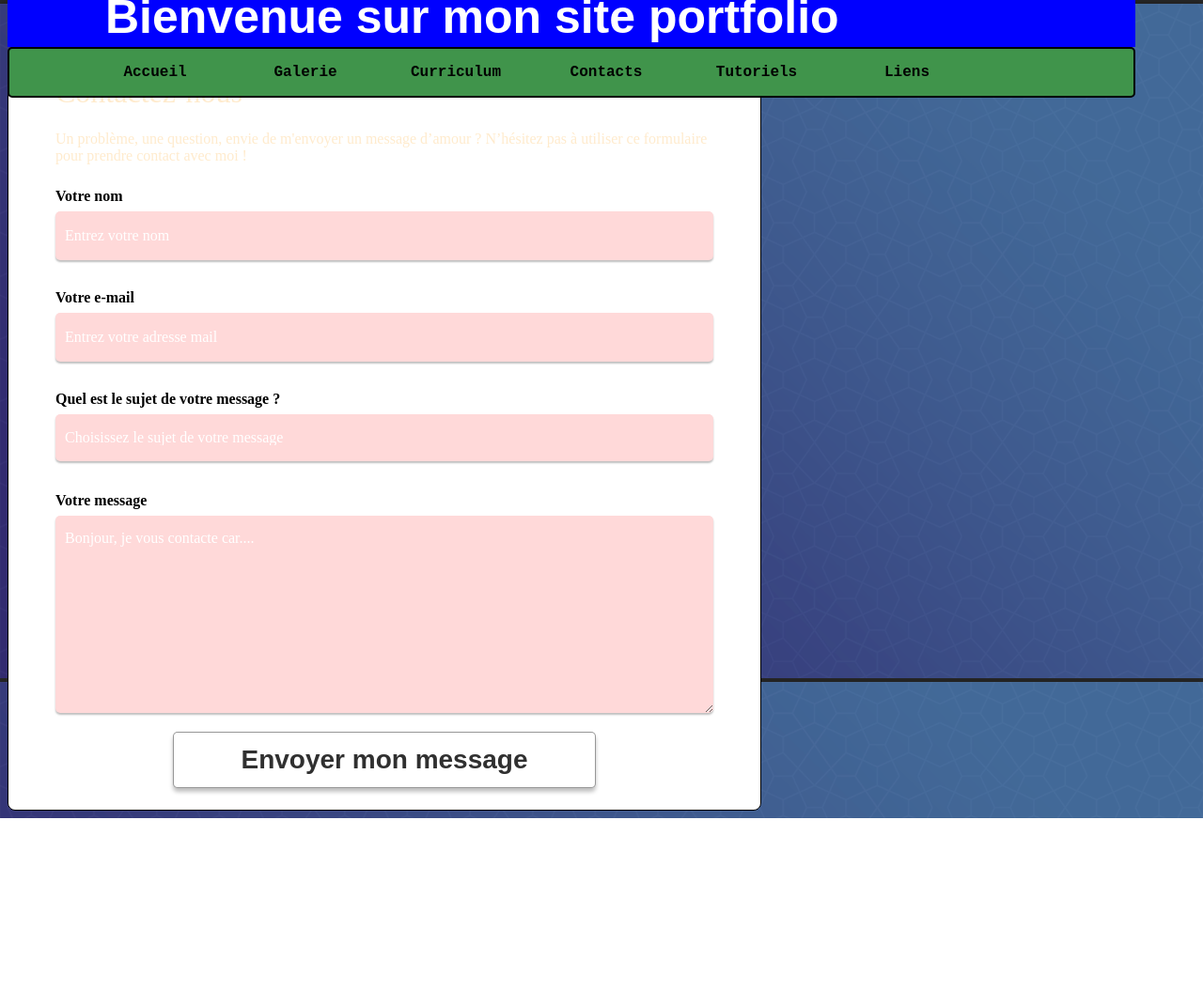
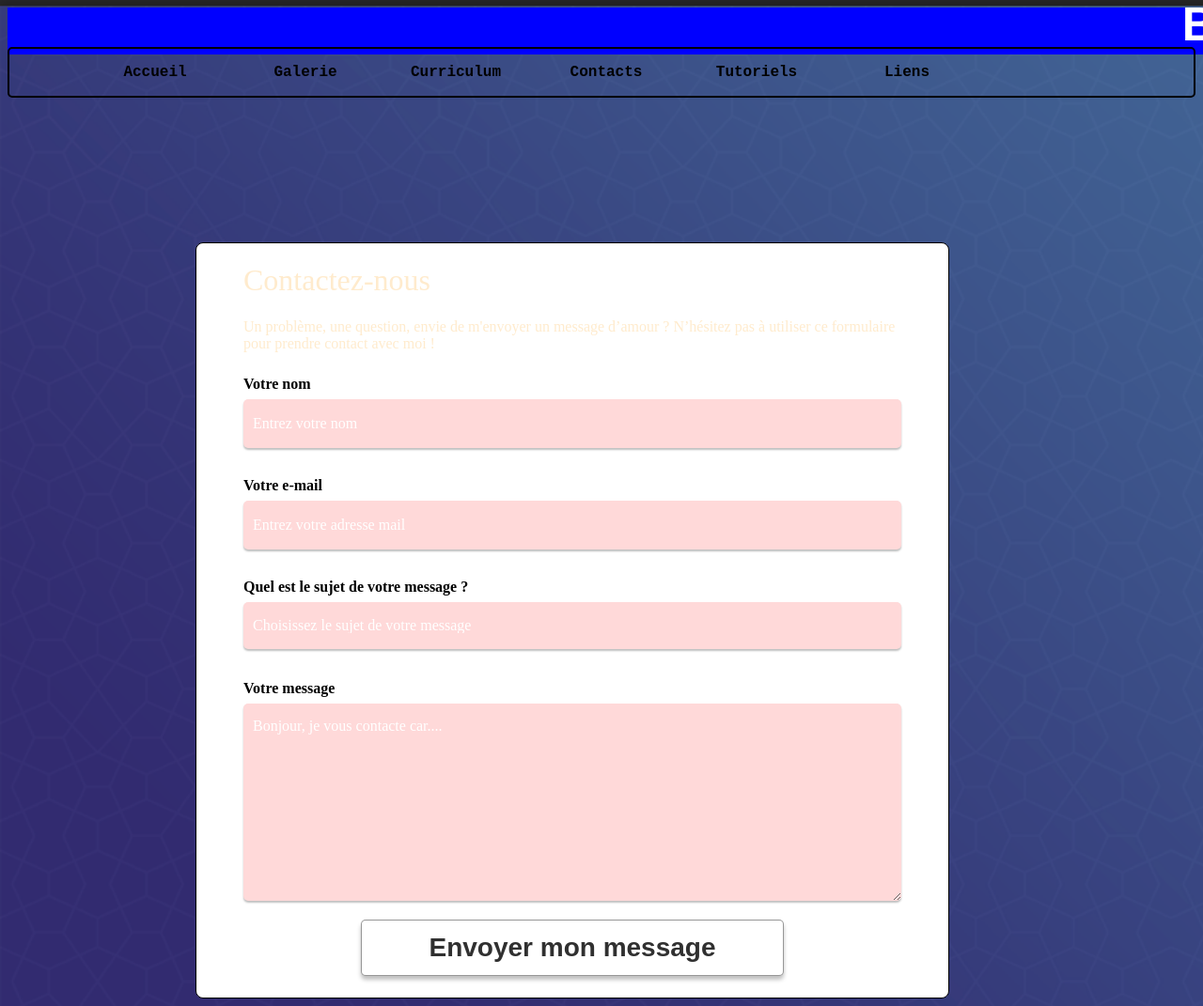
Before and after one commit to chrishollow/Portfolio, a PHP site: page /pages/contacts.php in a window 1280 px wide. Shown: the whole page at 94% size. Before the commit the page ends 871 px from the top, so only its background shows below. Run offline with PHP 8.4, Linux system fonts and the light colour scheme; some web fonts are replaced.

Commit message:
Monday update

```diff
--- a/css/style.css
+++ b/css/style.css
@@ -6,114 +6,52 @@
 @import url('https://fonts.googleapis.com/css2?family=Dongle:wght@300&display=swap');
 
 body {
-	width: 1200px;
-	height: 700;
+	width: auto ;
+	height: auto;
 	background-image: url('/images/bgPattern.png');
+	background-repeat: no-repeat;
+	background-size: 2000px;
+}
+
+.globalGalerie {
+	display: grid;
+	grid-template-columns: repeat(2, 850px);
+	justify-content: center;
+	margin-top: 200px;
+	grid-gap: 20px;
+
+}
+
+.prefoscreen {
+	border-radius: 15px ;
+}
+
+.sofiascreen {
+	border-radius: 15px;
+}
+
+.globalTuto {
+	display: grid;
+	grid-template-columns: repeat(4, 500px);
+	grid-template-rows: repeat(4, 500px);
+	margin-left: 0px;
+
 }
 
 
 
-	.contactez-nous {
-	align-self: center;
-	width: 700px;
-	border: 1px solid;
-	border-radius: 8px;
-	padding: 0 50px 0 50px;
-	background: white;
-	top: 100px;
-	}
-
-	.contactez-nous > h1 {
-	font-weight: 500;
-	}
-
-	.contactez-nous > p {
-	font-weight: 300;
-	}
-
-	form div {
-	width: 100%;
-	display: flex;
-	flex-direction: column;
-	min-height: 83px;
-	margin-top: 25px;
-	}
-
-	form div > label {
-	margin-bottom: 7px;
-	font-weight: 600;
-	}
-
-	form div > input, form div > select, form div > textarea {
-	background: #FFD9D9;
-	border: none;
-	border-radius: 5px;
-	font-size: 16px;
-	font-weight: 500;
-	font-family: Montserrat, "sans-serif";
-	box-shadow: 0px 2px 2px 0px rgba(0,0,0,0.25);
-	}
-
-	form div > input, form div > select {
-	height: 50px;
-	padding-left: 10px;
-	}
-
-	form div > select {
-	appearance: none;
-	background-size: 15px;
-	background-position: right 10px top 50%;
-	background-repeat: no-repeat;
-	}
-
-	form div > textarea {
-	height: 195px;
-	padding: 15px 0px 0px 10px;
-	}
-
-	form div > input::placeholder, form div > textarea::placeholder {
-	color: white;
-	}
-
-	form div > select:invalid {
-	color: white;
-	}
-
-	form div > select option {
-	background: white;
-	color: #303030;
-	}
-
-	form div:last-child {
-	align-items:center;
-	margin-top: 20px;
-	}
-
-	form button {
-	width: 450px;
-	max-width: 500px;
-	height: 60px;
-	font-weight: 700;
-	font-size: 28px;
-	background: white;
-	border: rgba(48, 48, 48, 0.5) solid 1px;
-	border-radius: 5px;
-	box-shadow: 0px 4px 4px 0px rgba(0,0,0,0.25);
-	color: #303030;
-	}
-
 
 header{
-	position: fixed;
+position: fixed;
 	background-color: blue;
-	width: 1200px;
+	width: 2000px;
 	height: 50px;
 	margin: 0px 0;
-	top: 0;
+	margin-top: 0px;
 }
 
 header h1 {
-	position: fixed;
+	position: relative;
 	top: -45px;
 	width: auto;
 	color: white;
@@ -125,7 +63,7 @@
 
 @keyframes textslide {
 	0% {left:-2000px;}
-	100% {left:1200px;}
+	100% {left:2000px;}
 }
 
 #menu {
@@ -141,7 +79,7 @@
     border-radius: 5px;
     border: 2px solid black;
     height: 50px;
-    background-color:rgb(64, 148, 75);
+    background-color: transparent;
     padding :0px 75px;
     margin: 0;
 	text-align: center;
@@ -160,7 +98,7 @@
 	width:160px;
 	height:50px;
 	line-height:50px;
-	background-color:rgb(64, 148, 75);
+	background-color:transparent;
 	color: black;
 	font-family: 'Courier New', Courier, monospace;
 	font-weight: bold;
@@ -286,7 +224,6 @@
 }
 
 
-
 h1 {
 	color: blanchedalmond;
 
@@ -301,3 +238,95 @@
 p{
 	color: blanchedalmond;
 }
+
+.contactez-nous {
+	align-self: center;
+	width: 700px;
+	border: 1px solid;
+	border-radius: 8px;
+	padding: 0 50px 0 50px;
+	background: white;
+	top: 100px;
+	justify-content: center;
+	margin-top: 200px;
+	margin-left: 200px;
+	}
+
+	.contactez-nous > h1 {
+	font-weight: 500;
+	}
+
+	.contactez-nous > p {
+	font-weight: 300;
+	}
+
+	form div {
+	width: 100%;
+	display: flex;
+	flex-direction: column;
+	min-height: 83px;
+	margin-top: 25px;
+	}
+
+	form div > label {
+	margin-bottom: 7px;
+	font-weight: 600;
+	}
+
+	form div > input, form div > select, form div > textarea {
+	background: #FFD9D9;
+	border: none;
+	border-radius: 5px;
+	font-size: 16px;
+	font-weight: 500;
+	font-family: Montserrat, "sans-serif";
+	box-shadow: 0px 2px 2px 0px rgba(0,0,0,0.25);
+	}
+
+	form div > input, form div > select {
+	height: 50px;
+	padding-left: 10px;
+	}
+
+	form div > select {
+	appearance: none;
+	background-size: 15px;
+	background-position: right 10px top 50%;
+	background-repeat: no-repeat;
+	}
+
+	form div > textarea {
+	height: 195px;
+	padding: 15px 0px 0px 10px;
+	}
+
+	form div > input::placeholder, form div > textarea::placeholder {
+	color: white;
+	}
+
+	form div > select:invalid {
+	color: white;
+	}
+
+	form div > select option {
+	background: white;
+	color: #303030;
+	}
+
+	form div:last-child {
+	align-items:center;
+	margin-top: 20px;
+	}
+
+	form button {
+	width: 450px;
+	max-width: 500px;
+	height: 60px;
+	font-weight: 700;
+	font-size: 28px;
+	background: white;
+	border: rgba(48, 48, 48, 0.5) solid 1px;
+	border-radius: 5px;
+	box-shadow: 0px 4px 4px 0px rgba(0,0,0,0.25);
+	color: #303030;
+	}
--- a/pages/galerie.php
+++ b/pages/galerie.php
@@ -7,18 +7,18 @@
     </head>
     <body>
     <?php include "menu.php";?>
-        <div id="global">
+        <div class="globalGalerie">
 
 
         <article class="prefogal">
         <h1>Au mois de mai, on m'a assigné un projet de préformation où j'ai dû créer mon premier site web</h1> <a href="http://christian.webdev-cf2m.be/ProjetPrefo/" target="_blank">
-        <img class ="prefoscreen" src="/images/prefo_screen.png" alt="Screen ProjetPrefo" width="70%">
+        <img class ="prefoscreen" src="/images/prefo_screen.png" alt="Screen ProjetPrefo" width="100%">
         </a>
         </article>
 
         <article class="sofiagal">
         <h1>Durant le mois de septembre, nous avons réaliser un site sur une capitale avec la fonction Grid de CSS que nous venions d'apprendre</h1> <a href="http://christian.webdev-cf2m.be/Christian_SOFIA/" target="_blank">
-        <img class ="sofiascreen" src="images/sofia_screen.png" alt="Screen ProjetPrefo" width="70%">
+        <img class ="sofiascreen" src="images/sofia_screen.png" alt="Screen ProjetPrefo" width="100%">
         </a>
         </article>
 
--- a/pagetest.css
+++ b/pagetest.css
@@ -17,5 +17,7 @@
 
 .textuto {
     display: grid;
-    grid-template-columns: 4;
+    grid-template-columns: repeat(6, 1fr);
+    grid-template-rows: repeat(4,auto);
+    grid-template-areas: none none article  ;
 }
```
Also changed, not shown: pages/tutoriels.php (+9 -9 lines).
